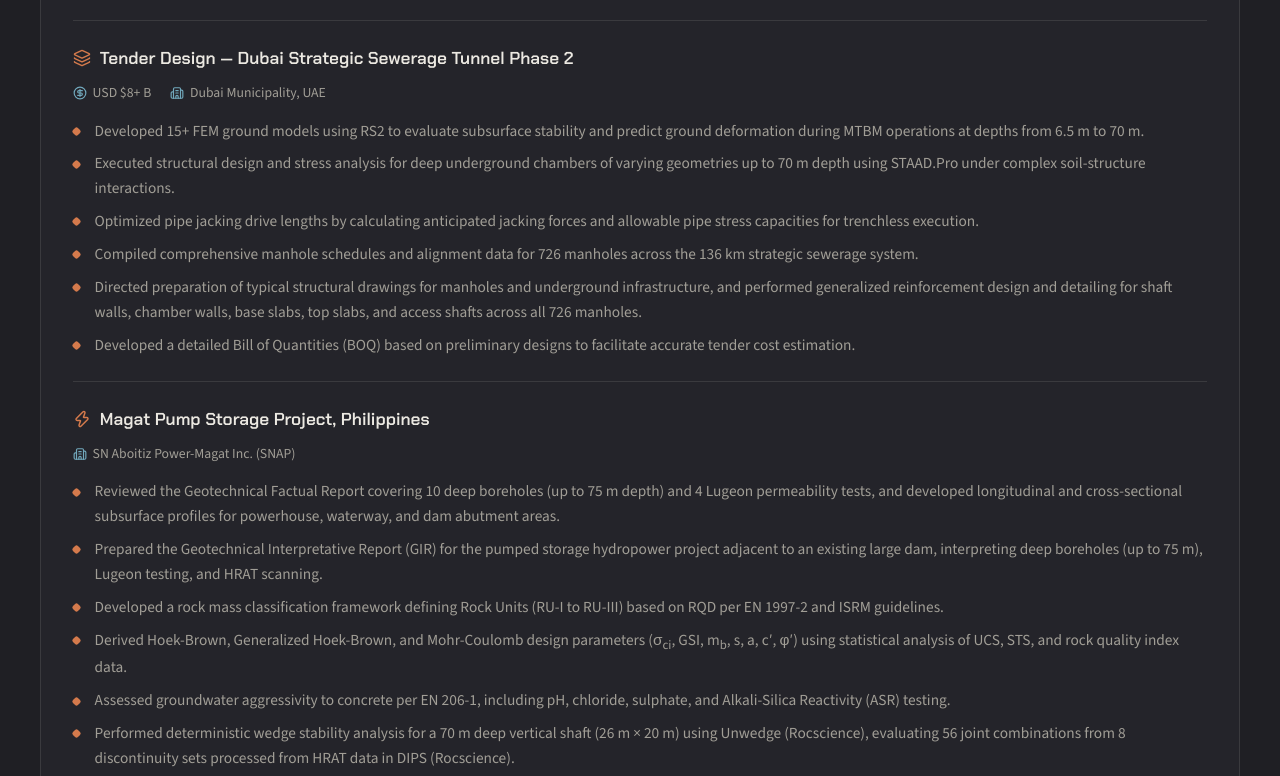
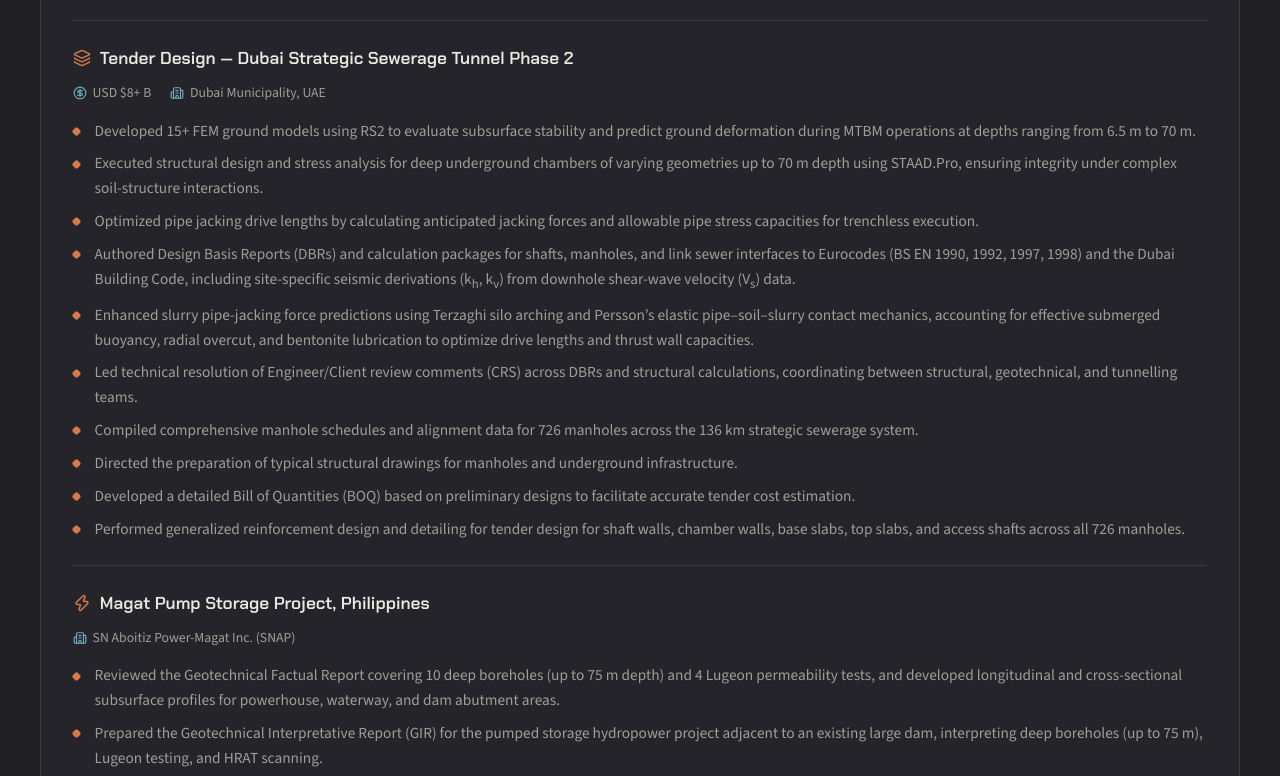
Before and after one commit to mohaimenulpollob/mohaimenulpollob.github.io, a plain HTML site: page index.html in a window 1280 px wide. Shown: the part 4105-4881 px from the top of the page. Drawn offline with nearby package versions, Linux system fonts and the light colour scheme.

Commit message:
Update DSST responsibilities and Eurocodes/Dubai Building Code tags

```diff
--- a/index.html
+++ b/index.html
@@ -1860,12 +1860,16 @@
             <span><i data-lucide="building-2"></i> Dubai Municipality, UAE</span>
           </div>
           <ul>
-            <li>Developed 15+ FEM ground models using RS2 to evaluate subsurface stability and predict ground deformation during MTBM operations at depths from 6.5 m to 70 m.</li>
-            <li>Executed structural design and stress analysis for deep underground chambers of varying geometries up to 70 m depth using STAAD.Pro under complex soil-structure interactions.</li>
+            <li>Developed 15+ FEM ground models using RS2 to evaluate subsurface stability and predict ground deformation during MTBM operations at depths ranging from 6.5 m to 70 m.</li>
+            <li>Executed structural design and stress analysis for deep underground chambers of varying geometries up to 70 m depth using STAAD.Pro, ensuring integrity under complex soil-structure interactions.</li>
             <li>Optimized pipe jacking drive lengths by calculating anticipated jacking forces and allowable pipe stress capacities for trenchless execution.</li>
+            <li>Authored Design Basis Reports (DBRs) and calculation packages for shafts, manholes, and link sewer interfaces to Eurocodes (BS EN 1990, 1992, 1997, 1998) and the Dubai Building Code, including site-specific seismic derivations (k<sub>h</sub>, k<sub>v</sub>) from downhole shear-wave velocity (V<sub>s</sub>) data.</li>
+            <li>Enhanced slurry pipe-jacking force predictions using Terzaghi silo arching and Persson&rsquo;s elastic pipe&ndash;soil&ndash;slurry contact mechanics, accounting for effective submerged buoyancy, radial overcut, and bentonite lubrication to optimize drive lengths and thrust wall capacities.</li>
+            <li>Led technical resolution of Engineer/Client review comments (CRS) across DBRs and structural calculations, coordinating between structural, geotechnical, and tunnelling teams.</li>
             <li>Compiled comprehensive manhole schedules and alignment data for 726 manholes across the 136 km strategic sewerage system.</li>
-            <li>Directed preparation of typical structural drawings for manholes and underground infrastructure, and performed generalized reinforcement design and detailing for shaft walls, chamber walls, base slabs, top slabs, and access shafts across all 726 manholes.</li>
+            <li>Directed the preparation of typical structural drawings for manholes and underground infrastructure.</li>
             <li>Developed a detailed Bill of Quantities (BOQ) based on preliminary designs to facilitate accurate tender cost estimation.</li>
+            <li>Performed generalized reinforcement design and detailing for tender design for shaft walls, chamber walls, base slabs, top slabs, and access shafts across all 726 manholes.</li>
           </ul>
         </div>
 
@@ -2109,8 +2113,9 @@
             <span class="skill-tag">MS Word</span>
             <span class="skill-tag">MS Excel</span>
             <span class="skill-tag">PowerPoint</span>
-            <span class="skill-tag">EN 1992-1-2 / 1997-2 / 206-1</span>
-            <span class="skill-tag">BNBC 2020 &amp; ASTM</span>
+            <span class="skill-tag">BS EN 1990 / 1992 / 1997 / 1998</span>
+            <span class="skill-tag">Dubai Building Code</span>
+            <span class="skill-tag">EN 206-1, BNBC 2020 &amp; ASTM</span>
           </div>
         </div>
       </div>
```
